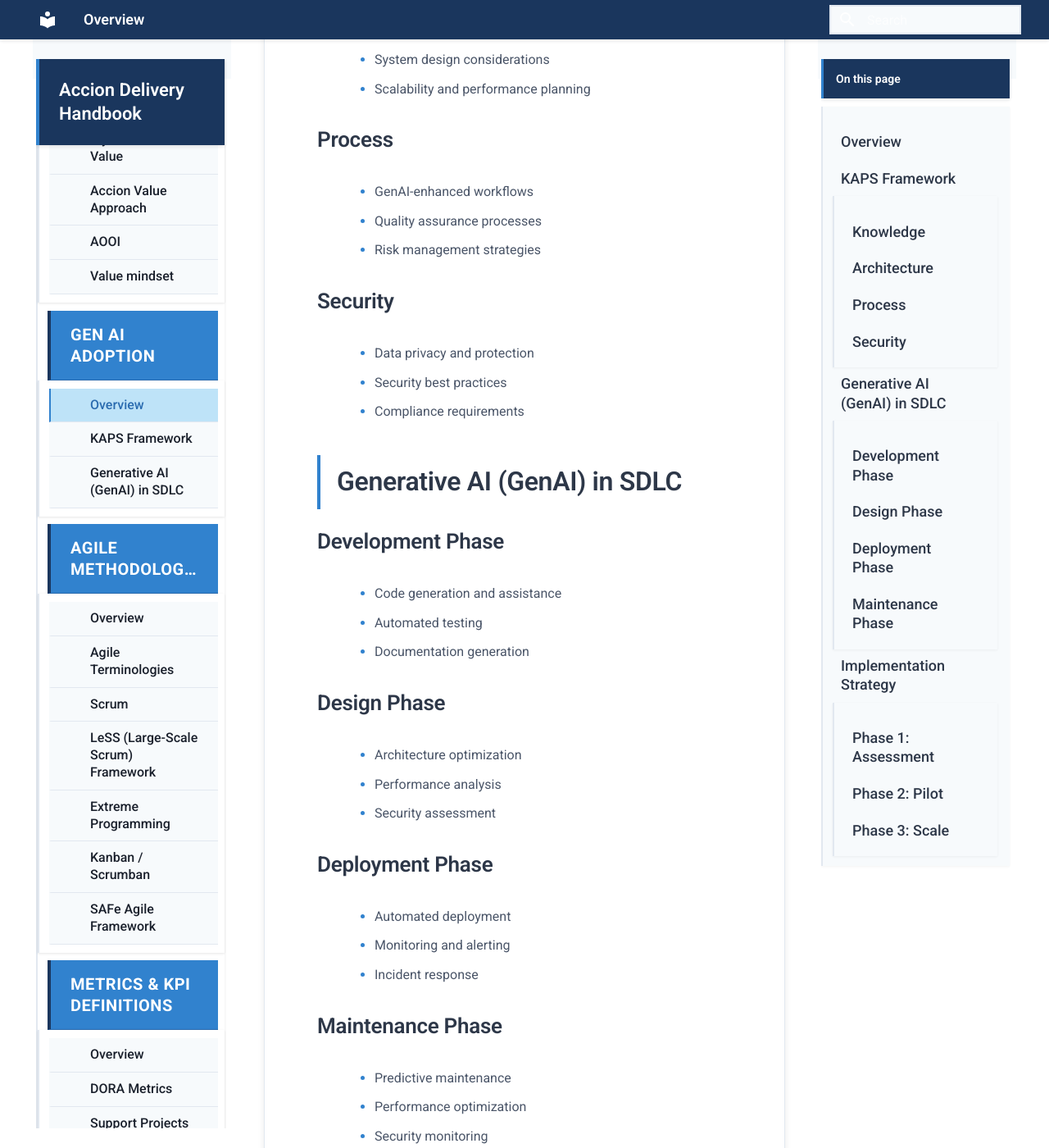
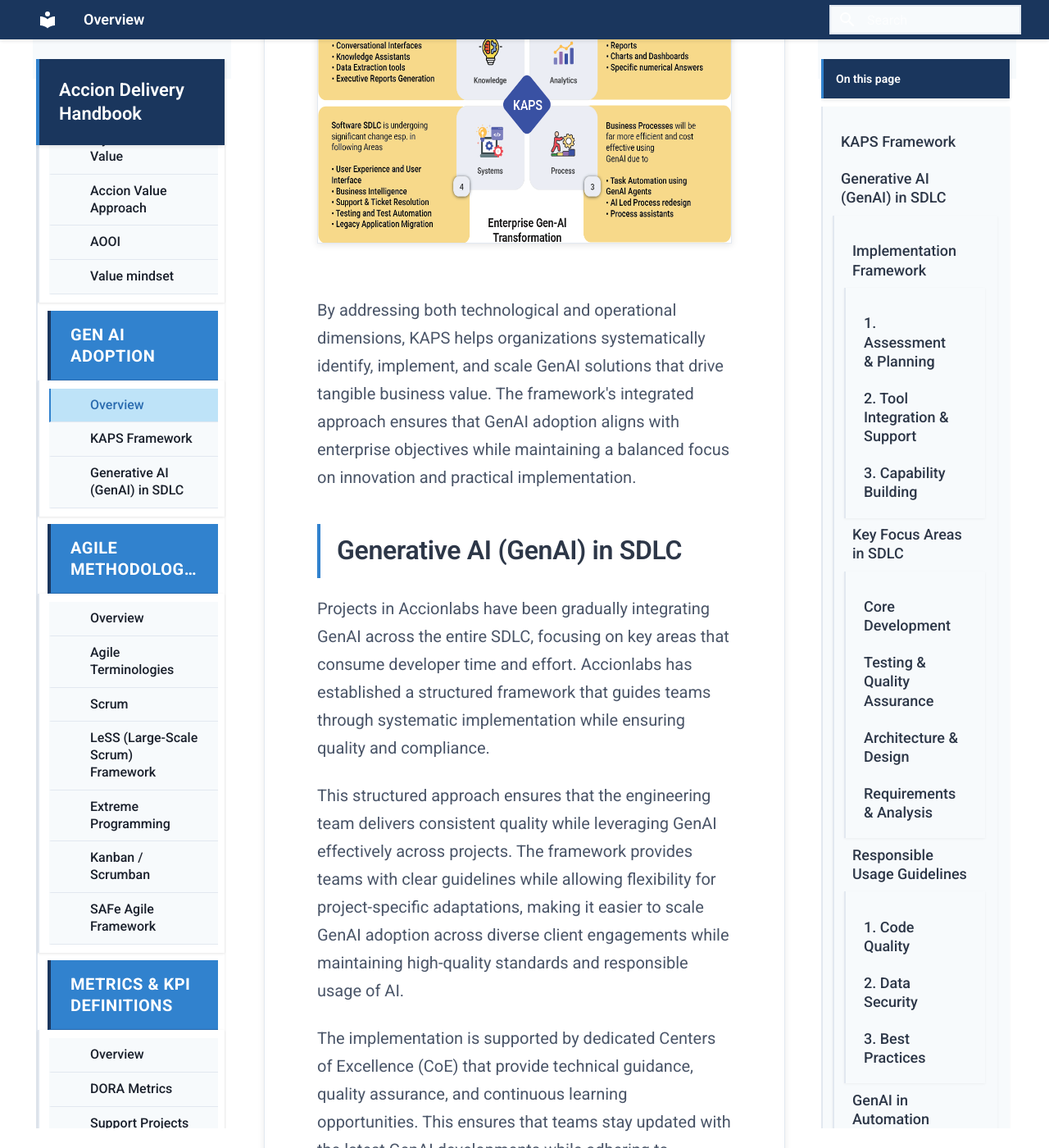
Before and after one commit to mahasri/accion-delivery-handbook, an MkDocs documentation site: the page built from docs/genai-adoption/index.md, in a window 1280 px wide and 1400 px high, scrolled down 807 px. Shown: the whole window at 82% size. Built offline with MkDocs 1.6.1 and Material for MkDocs 9.7.7, drawn with Linux system fonts in a browser that asks for light colours; the version menu is left out; some of the changed text lies outside the part shown.

Commit message:
Populate GenAI Adoption section with actual content
- Updated GenAI Adoption index with complete KAPS Framework details
- Added comprehensive GenAI in SDLC implementation framework
- Included key focus areas: Core Development, Testing & QA, Architecture & Design, Requirements & Analysis
- Added responsible usage guidelines for code quality, data security, and best practices
- Included GenAI automation details and real use cases from customer implementations
- Added proper images (image18.png, image19.png, image20.png) from original document
- All content now matches the original Word document exactly

```diff
--- a/docs/genai-adoption/index.md
+++ b/docs/genai-adoption/index.md
@@ -1,69 +1,129 @@
-# GenAI Adoption
-
-## Overview
-
-This section covers the adoption and integration of Generative AI (GenAI) technologies in software development and delivery processes.
+# Gen AI Adoption
 
 ## KAPS Framework
 
-### Knowledge
-- Understanding GenAI capabilities and limitations
-- Training and upskilling programs
-- Best practices and guidelines
+The KAPS framework provides a comprehensive approach to enterprise GenAI transformation, integrating four key pillars: Knowledge, Analytics, Process, and Systems. This holistic framework enables organizations to leverage GenAI capabilities across their entire operational spectrum - from transforming unstructured content into actionable insights, to delivering data-driven analytics, optimizing business processes, and modernizing legacy systems.
 
-### Architecture
-- GenAI integration patterns
-- System design considerations
-- Scalability and performance planning
+<img src="/accion-delivery-handbook/assets/media/image18.png" style="width:6.5in;height:4.25in" />
 
-### Process
-- GenAI-enhanced workflows
-- Quality assurance processes
-- Risk management strategies
-
-### Security
-- Data privacy and protection
-- Security best practices
-- Compliance requirements
+By addressing both technological and operational dimensions, KAPS helps organizations systematically identify, implement, and scale GenAI solutions that drive tangible business value. The framework's integrated approach ensures that GenAI adoption aligns with enterprise objectives while maintaining a balanced focus on innovation and practical implementation.
 
 ## Generative AI (GenAI) in SDLC
 
-### Development Phase
-- Code generation and assistance
-- Automated testing
-- Documentation generation
+Projects in Accionlabs have been gradually integrating GenAI across the entire SDLC, focusing on key areas that consume developer time and effort. Accionlabs has established a structured framework that guides teams through systematic implementation while ensuring quality and compliance.
 
-### Design Phase
-- Architecture optimization
-- Performance analysis
-- Security assessment
+This structured approach ensures that the engineering team delivers consistent quality while leveraging GenAI effectively across projects. The framework provides teams with clear guidelines while allowing flexibility for project-specific adaptations, making it easier to scale GenAI adoption across diverse client engagements while maintaining high-quality standards and responsible usage of AI.
 
-### Deployment Phase
-- Automated deployment
-- Monitoring and alerting
-- Incident response
+The implementation is supported by dedicated Centers of Excellence (CoE) that provide technical guidance, quality assurance, and continuous learning opportunities. This ensures that teams stay updated with the latest GenAI developments while adhering to established quality and security standards.
 
-### Maintenance Phase
-- Predictive maintenance
-- Performance optimization
-- Security monitoring
+### Implementation Framework
 
-## Implementation Strategy
+#### 1. Assessment & Planning
 
-### Phase 1: Assessment
-- Current state analysis
-- Opportunity identification
-- Risk assessment
+- Technology stack evaluation for GenAI compatibility
+- Team readiness assessment
+- Project-specific use case identification
+- Risk and compliance analysis
 
-### Phase 2: Pilot
-- Small-scale implementation
-- Proof of concept
-- Lessons learned
+#### 2. Tool Integration & Support
 
-### Phase 3: Scale
-- Gradual rollout
-- Training and adoption
-- Continuous improvement
+- Tool evaluation with consent and approval from client stakeholders
+- IDE-specific configurations and best practices
+- Security-validated development environments
+- Integration with existing SDLC tools
+
+#### 3. Capability Building
+
+- Training on various tool usage and best practices
+- Role-specific training modules and workshops
+- Hands-on labs and proof-of-concept opportunities
+- Weekly knowledge-sharing sessions
+- Clear communication of Do's and Dont's
+- Strict review of code generated for quality and correctness
+- Shared prompts where common standards are expected
+- Documented success patterns and learnings
+
+### Key Focus Areas in SDLC
+
+<img src="/accion-delivery-handbook/assets/media/image19.png" style="width:6.5807in;height:3.73558in" />
+
+#### Core Development
+
+- Developers utilize GitHub Copilot and Cursor AI within their IDEs for code generation and optimization
+- Language-specific support for Java, Python, HTML/CSS, and SQL query generation
+- AI-assisted code optimization and refactoring
+- Smart API development and debugging support
+
+#### Testing & Quality Assurance
+
+- Automated test case generation from requirements
+- AI-powered test data generation for comprehensive coverage
+- Automated user data entry simulation
+- Integration with testing frameworks like Playwright and Test Rigor
+
+#### Architecture & Design
+
+- AI-assisted system design and architecture recommendations
+- Impact analysis automation
+- Integration planning and system interaction mapping
+- Performance optimization suggestions
+
+#### Requirements & Analysis
+
+- Automated parsing of requirement documents
+- Test case generation from requirement specifications
+- Traceability matrix automation
+- Requirement validation and consistency checking
+
+### Responsible Usage Guidelines
+
+#### 1. Code Quality
+
+- Mandatory code review for AI-generated code
+- Security validation of generated components
+- Performance testing of AI suggestions
+- Documentation requirements
+
+#### 2. Data Security
+
+- No sensitive data in AI tool prompts
+- Regular security audits of AI integrations
+- Compliance with data protection regulations
+- Version control of AI-generated assets
+
+#### 3. Best Practices
+
+- Clear documentation of AI usage
+- Regular validation of AI outputs
+- Maintaining human oversight
+- Ethical consideration in AI adoption
+
+### GenAI in Automation
+
+#### QA Automation
+
+**Maintain a continuous focus on product optimization and performance enhancement, strategically incorporating Generative AI capabilities across our solutions.**
+
+This system demonstrates our ability to seamlessly integrate GenAI with existing enterprise tools and workflows. Through various test management integration (supporting platforms like Jira, TestRail, XRAY, and PractiTest), middleware services, and LLM processing pipeline, this automation framework can significantly enhance testing efficiency and accuracy. The system processes test cases through carefully engineered prompts, generates appropriate test scripts, and manages the entire execution pipeline through to reporting.
+
+<img src="/accion-delivery-handbook/assets/media/image20.png" style="width:6.53793in;height:3.19271in" />
+
+### GenAI Use Cases
+
+Few of the solutions already implemented for various customers (as on 12 Feb 2025)
+
+- **Parsing documents** in raw word format and generating a structured format with relevant Title, Headings tags. (2)
+- **AI-powered chatbot** in multiple areas like self-assisted customer support, coding assistant, Incident classification etc. (1)
+- **Image & Text Attribution** by extracting metadata from Images / documents respectively (2)
+- **Content data conversion** from PDF to JSON and vice versa (3)
+- **On-the-fly Preparation of Press Release Content** for Customers with in-flow recommendations (1)
+- **Product Selection Recommendations** (1)
+- **Post-sale customer support** with recommendation of nearest and shortest delivery options to customers (1)
+- **Ticker data recommendation** from Market listing pages (1)
+- **Test Cases Generation** for API/UI automation by scanning Requirements details and acceptance criteria (2)
+- **Generate EHR data and de-identify** for building synthetic data for modeling (1)
+- **Error classification and workflow automation** (1)
+- **API and UI testing Automation** (3)
 
 ---
 
```
